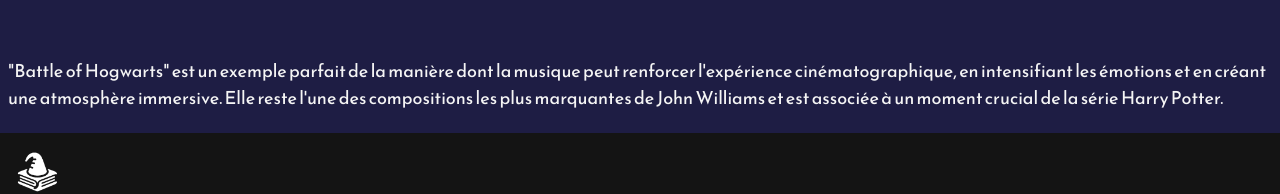
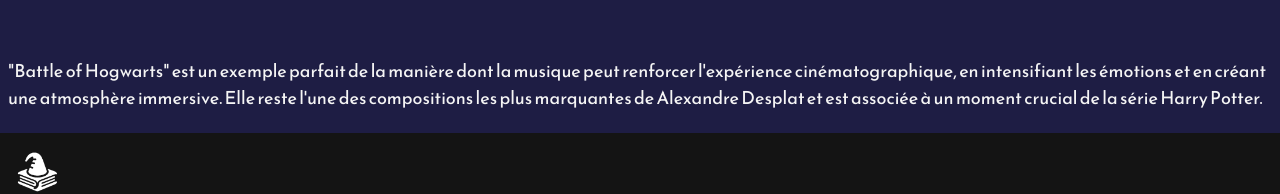
Before and after one commit to MMI-SAE-105/2023-sae105-projet-Edouard-Hashimoto, a plain HTML site: page fr/Musique.html in a window 1280 px wide. Shown: the part 951-1145 px from the top of the page. Drawn offline with nearby package versions, Linux system fonts and the light colour scheme; a web font is replaced by a local one.

Commit message:
Modif erreur

```diff
--- a/fr/Musique.html
+++ b/fr/Musique.html
@@ -69,7 +69,7 @@
             intensifiant les émotions et en créant une
             atmosphère immersive. Elle reste l'une des
             compositions les plus marquantes de
-            John Williams et est associée à un moment
+            Alexandre Desplat et est associée à un moment
             crucial de la série Harry Potter. <br><br></p>
     </div>
     <footer>
```
